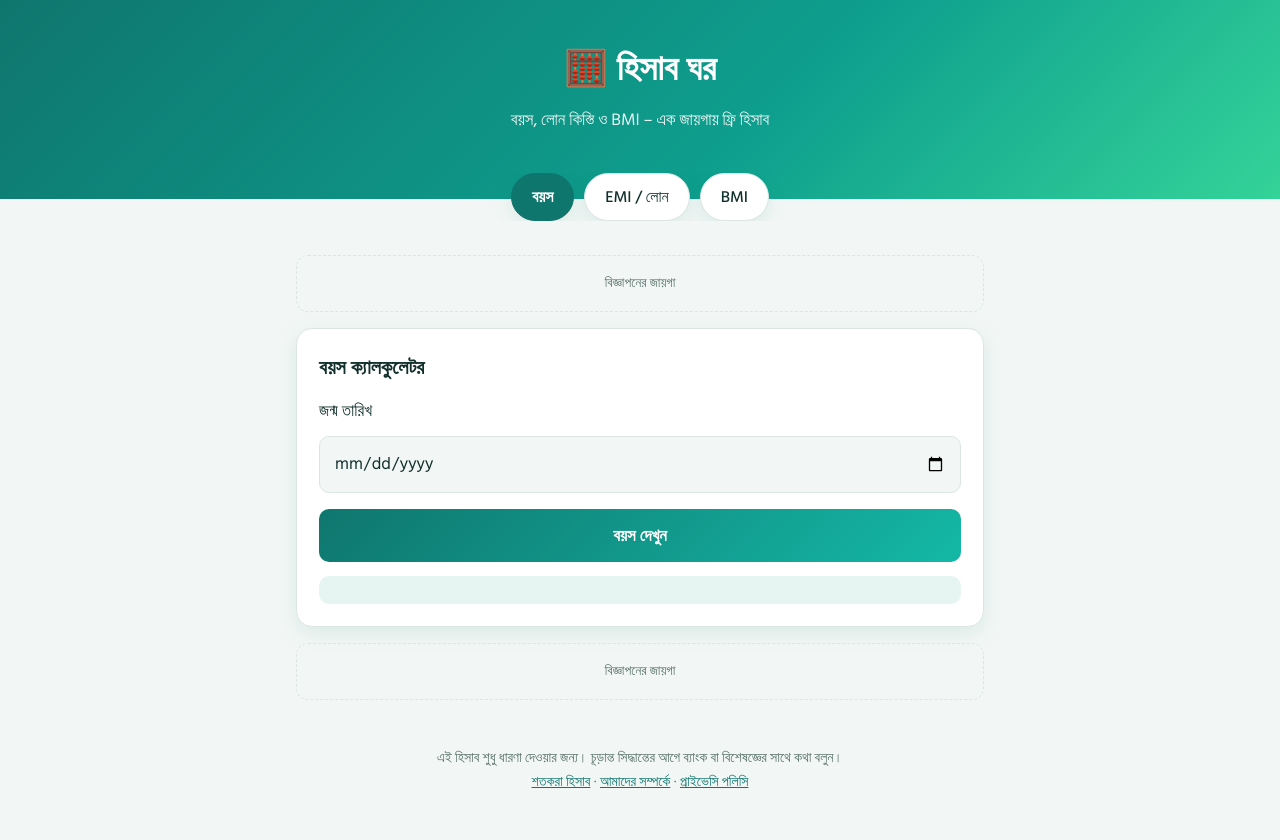
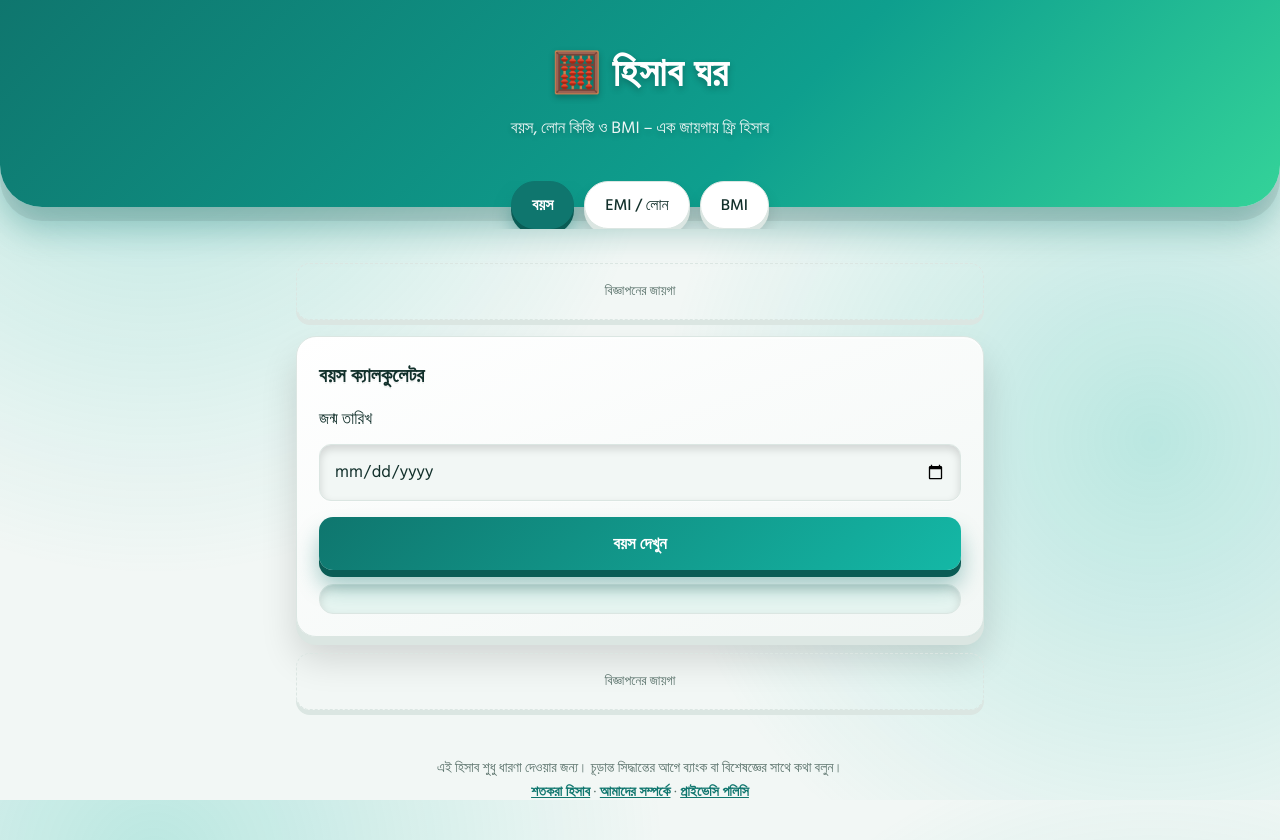
Before and after one commit to financeunpacked4-png/financeunpacked4-png.github.io, a plain HTML site: page index.html in a window 1280 px wide. Drawn offline with Linux system fonts and the light colour scheme.

Commit message:
3d design

```diff
--- a/style.css
+++ b/style.css
@@ -26,3 +26,24 @@ footer{max-width:720px;margin:auto;padding:12px 16px 36px;color:var(--mute);font
 a{color:var(--acc)}
 body>h1,body>h2,body>p{max-width:720px;margin-left:auto;margin-right:auto;padding:0 16px}
 body>h1{padding-top:28px}
+
+/* ===== 3D ডিজাইন ===== */
+:root{--edge:#0a5c55;--glow:rgba(20,184,166,.25)}
+@media(prefers-color-scheme:dark){:root{--edge:#0f8f80;--glow:rgba(45,212,191,.2)}}
+body{background:radial-gradient(circle at 12% 8%,var(--glow),transparent 38%),radial-gradient(circle at 90% 55%,var(--glow),transparent 40%),var(--bg);background-attachment:fixed;min-height:100vh}
+header{border-radius:0 0 42px 42px;box-shadow:0 14px 0 rgba(0,0,0,.07),0 22px 34px rgba(15,118,110,.35);text-shadow:0 3px 6px rgba(0,0,0,.25)}
+header h1{font-size:2.5rem;letter-spacing:.5px}
+nav button{box-shadow:0 5px 0 var(--line),0 10px 16px rgba(0,0,0,.12);transition:transform .15s,box-shadow .15s}
+nav button:active{transform:translateY(4px);box-shadow:0 1px 0 var(--line)}
+nav button[aria-selected="true"]{box-shadow:0 5px 0 var(--edge),0 12px 18px rgba(15,118,110,.4)}
+section{background:linear-gradient(160deg,var(--card),var(--bg));border:1px solid var(--line);border-radius:20px;box-shadow:0 2px 0 rgba(255,255,255,.6) inset,0 8px 0 var(--line),0 22px 36px rgba(0,0,0,.14);transition:transform .25s,box-shadow .25s}
+section:hover{transform:translateY(-4px)}
+input{box-shadow:inset 0 4px 8px rgba(0,0,0,.14),0 1px 0 rgba(255,255,255,.5);border-radius:12px}
+input:focus{box-shadow:inset 0 4px 8px rgba(0,0,0,.14),0 0 0 4px var(--glow)}
+button{border-radius:14px;box-shadow:0 7px 0 var(--edge),0 16px 22px rgba(15,118,110,.38);transition:transform .12s,box-shadow .12s}
+button:active{transform:translateY(6px);box-shadow:0 1px 0 var(--edge),0 4px 8px rgba(15,118,110,.3)}
+nav button{box-shadow:0 5px 0 var(--line),0 10px 16px rgba(0,0,0,.12)}
+.out{border-radius:14px;box-shadow:inset 0 4px 10px rgba(0,0,0,.12);border:1px solid var(--line)}
+.ad{box-shadow:0 5px 0 var(--line);border-radius:14px}
+h2{text-shadow:0 2px 0 rgba(0,0,0,.05)}
+footer a,main>p a{font-weight:700}
```
